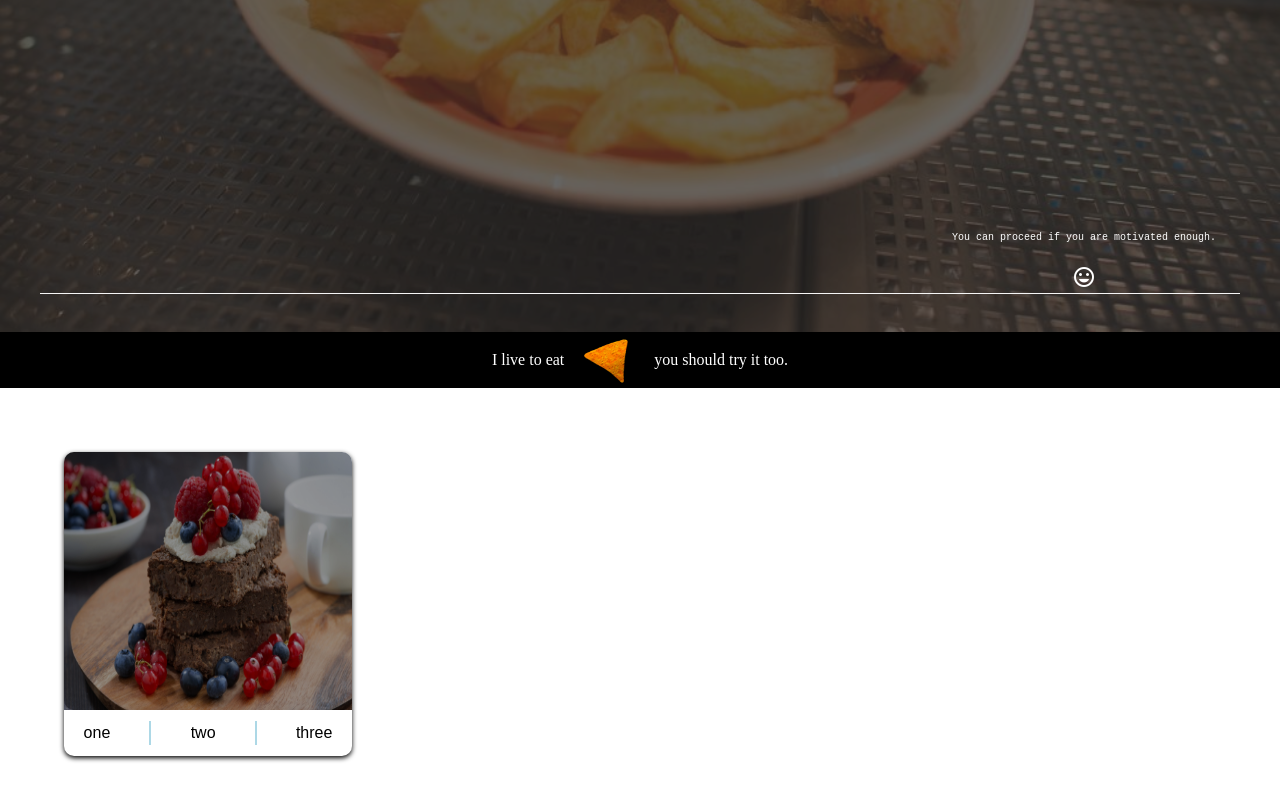
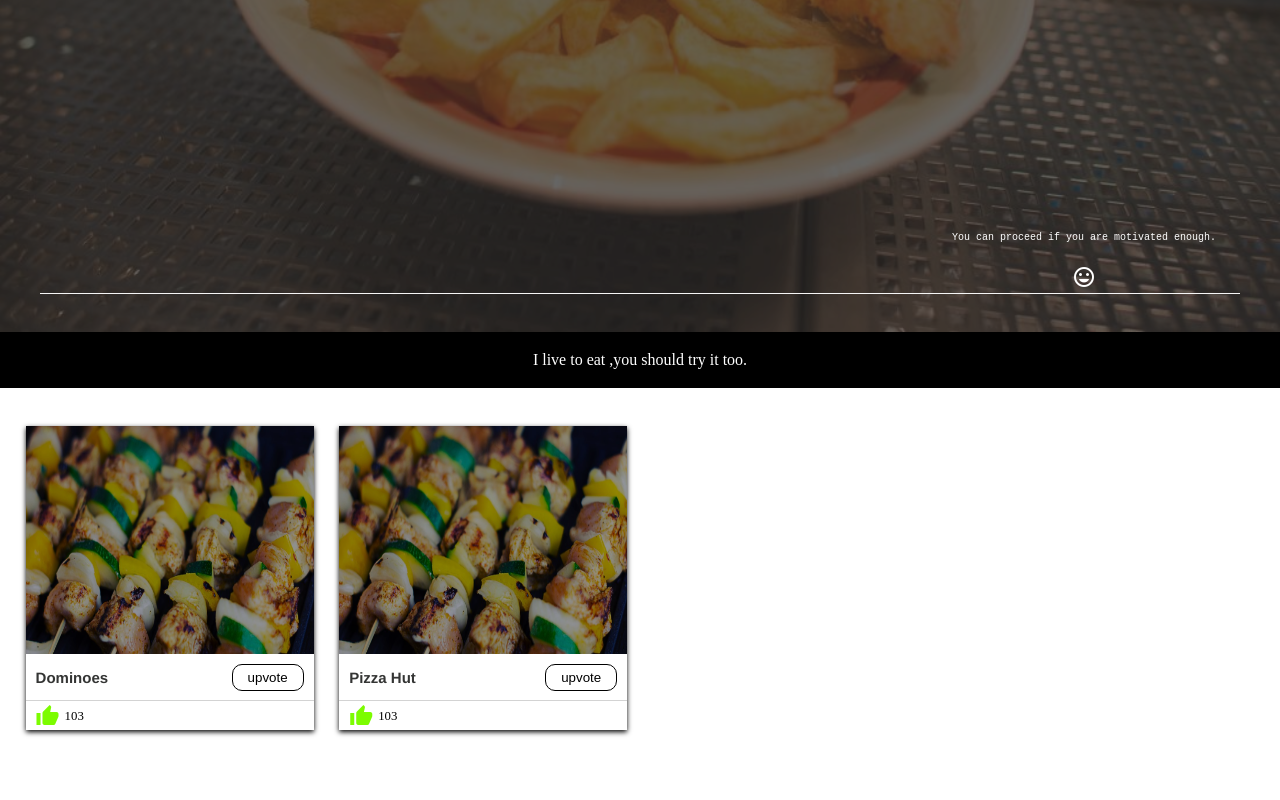
Before and after one commit to shrek-7/snack-app, a React (Create React App) app in the folder client/: page / in a window 1280 px wide. Shown: the part 468-1268 px from the top of the page. Built offline with nearby package versions, Linux system fonts and the light colour scheme; no server answers.

Commit message:
axios call added.

```diff
--- a/client/src/components/dashboard/components/landing-page/index.js
+++ b/client/src/components/dashboard/components/landing-page/index.js
@@ -63,7 +63,7 @@ export default class LandingPage extends Component {
               </div>
               <div className="landing__scroll" onClick={this.scrollTo}>
                 You can proceed if you are motivated enough.
-                <i class="material-icons">mood</i>
+                <i className="material-icons">mood</i>
               </div>
             </main>
             </div>
--- a/client/src/components/dashboard/components/main-page/components/item-tile/index.js
+++ b/client/src/components/dashboard/components/main-page/components/item-tile/index.js
@@ -12,15 +12,18 @@ export default class ItemTile extends Component{
         return(
         <div className="tile">
             <div className="tile__image">
-            <img className="" src={this.props.src} alt=""/>
-            <div className="tile__image--cover"></div>
+                <img className="" src={this.props.src} alt=""/>
+                <div className="tile__image--cover"></div>
+            </div>
+            <div className="tile__heading">
+               <div>{this.props.name}</div>
+               <div>
+                    <button>upvote</button>
+               </div>
             </div>
             <div className="tile__description">
-                <div className="tile__element">one</div>
-                <div className="vl"></div>
-                <div className="tile__element">two</div>
-                <div className="vl"></div>
-                <div className="tile__element">three</div>
+                <i className="material-icons favorite">thumb_up</i>
+                <div className="tile__element">103</div>
             </div>
         </div>
         );
--- a/client/src/components/dashboard/components/main-page/components/item-tile/item-tile.css
+++ b/client/src/components/dashboard/components/main-page/components/item-tile/item-tile.css
@@ -1,22 +1,23 @@
 .tile {
-    margin: 5%;
+    margin: 3% 0 0 2%;
     width: 18em;
     height: 19em;
-    border-radius: 10px;
+    /* border-top-right-radius: 10px;
+    border-top-left-radius: 10px; */
     box-shadow: 0px 2px 5px;
     transition: all 5s ease;
 }
 
 .tile__image {
-    height: 85%;
+    height: 75%;
     position: relative;
 }
 
 .tile__image>img {
     height: 100%;
     width: 100%;
-    border-top-right-radius: 10px;
-    border-top-left-radius: 10px;
+    /* border-top-right-radius: 10px;
+    border-top-left-radius: 10px; */
 }
 
 .tile__image--cover {
@@ -26,7 +27,8 @@
     height: 100%;
     width: 100%;
     background-color: rgba(0, 0, 0, 0.4);
-    border-radius: 10px;
+    /* border-top-left-radius: 10px;
+    border-top-right-radius: 10px; */
     transition: all 2s ease;
 }
 
@@ -35,14 +37,59 @@
 }
 
 .tile__description {
+    height: 10%;
+    padding-left: 10px;
+    display: flex;
+    /* justify-content: space-around; */
+    align-items: center;
+}
+
+.tile__heading {
     height: 15%;
+    border-bottom: 1px solid lightgray;
     display: flex;
-    justify-content: space-around;
+    justify-content: space-between;
     align-items: center;
-    cursor: pointer;
+    padding-left: 10px;
+    padding-right: 10px;
+    font-family: ProximaNova-Semibold, Helvetica, Arial, sans-serif;
+    font-size: 15px;
+    color: #343534;
+    white-space: nowrap;
+    overflow: hidden;
+    text-overflow: ellipsis;
+    font-weight: 600;
 }
 
 .vl {
     border-right: 2px solid lightblue;
     height: 24px;
 }
+
+.favorite {
+    color: lawngreen;
+}
+
+.tile__element {
+    padding-left: 5px;
+    font-size: 0.8em;
+    font-family: cursive;
+}
+
+button {
+    cursor: pointer;
+    background: #fff;
+    border: 1px solid black;
+    border-radius: 10px;
+    padding: 5px 15px;
+    transition: all 1s ease;
+}
+
+button:focus {
+    outline: none;
+}
+
+button:hover {
+    padding: 6px 17px;
+    border-color: greenyellow;
+}
--- a/client/src/components/dashboard/components/main-page/index.js
+++ b/client/src/components/dashboard/components/main-page/index.js
@@ -1,19 +1,49 @@
 import React, { Component } from 'react';
+import axios from 'axios';
 import ItemTile from './components/item-tile';
 import Header from '../../../header';
 
 import dessert from '../../../../assets/dessert.jpg';
+import kebab from '../../../../assets/kebab.jpg';
+import steak from '../../../../assets/steak.jpg';
 
 import './main-page.css';
 
 
 export default class MainPage extends Component {
+  constructor(props){
+    super(props)
+    this.state={
+      data:[
+        {name:"Dominoes"},{name:"Pizza Hut"}
+      ]
+    }
+    this.renderTile=this.renderTile.bind(this);
+  }
+  componentDidMount(){
+    //make api call
+    axios.get('/api/food').then((defs)=>{
+      this.setState({data:[...this.state.data,defs.data]});
+    });
+  }
+  renderTile(){
+    return(
+      this.state.data.map((item)=> {
+        return(
+          <ItemTile src={kebab} name={item.name} />
+        );
+      })
+    );
+  }
   render() {
     return (
         <div id="main" className="main__wrapper">
         <Header/>
-        <div>
-          <ItemTile src={dessert} />
+        <div className="tile-wrapper">
+          {this.renderTile()}
+          {/* <ItemTile src={dessert} />
+          <ItemTile src={kebab} />
+          <ItemTile src={steak} /> */}
         </div>
         </div>
     );
--- a/client/src/components/dashboard/components/main-page/main-page.css
+++ b/client/src/components/dashboard/components/main-page/main-page.css
@@ -2,3 +2,8 @@
     height: 100vh;
     width: 100%;
 }
+
+.tile-wrapper {
+    display: flex;
+    flex-wrap: wrap;
+}
--- a/client/src/components/header/index.js
+++ b/client/src/components/header/index.js
@@ -6,10 +6,10 @@ export default class Header extends Component {
   render() {
     return (
         <header id="header" className="snack-header">
-            <div className="snack-header--text">I live to eat
+            <div className="snack-header--text">I live to eat ,
             </div>
-            <img className="eat-gif" src={logo} alt=""/>
-            <span className="snack-header--text">you should try it too.</span>
+            {/* <img className="eat-gif" src={logo} alt=""/> */}
+            <span className="snack-header--text"> you should try it too.</span>
         </header>
     );
   }
```
Also changed, not shown: client/package.json (+7 -0 lines), 1 other file (tests, documents, lock files or other folders).
